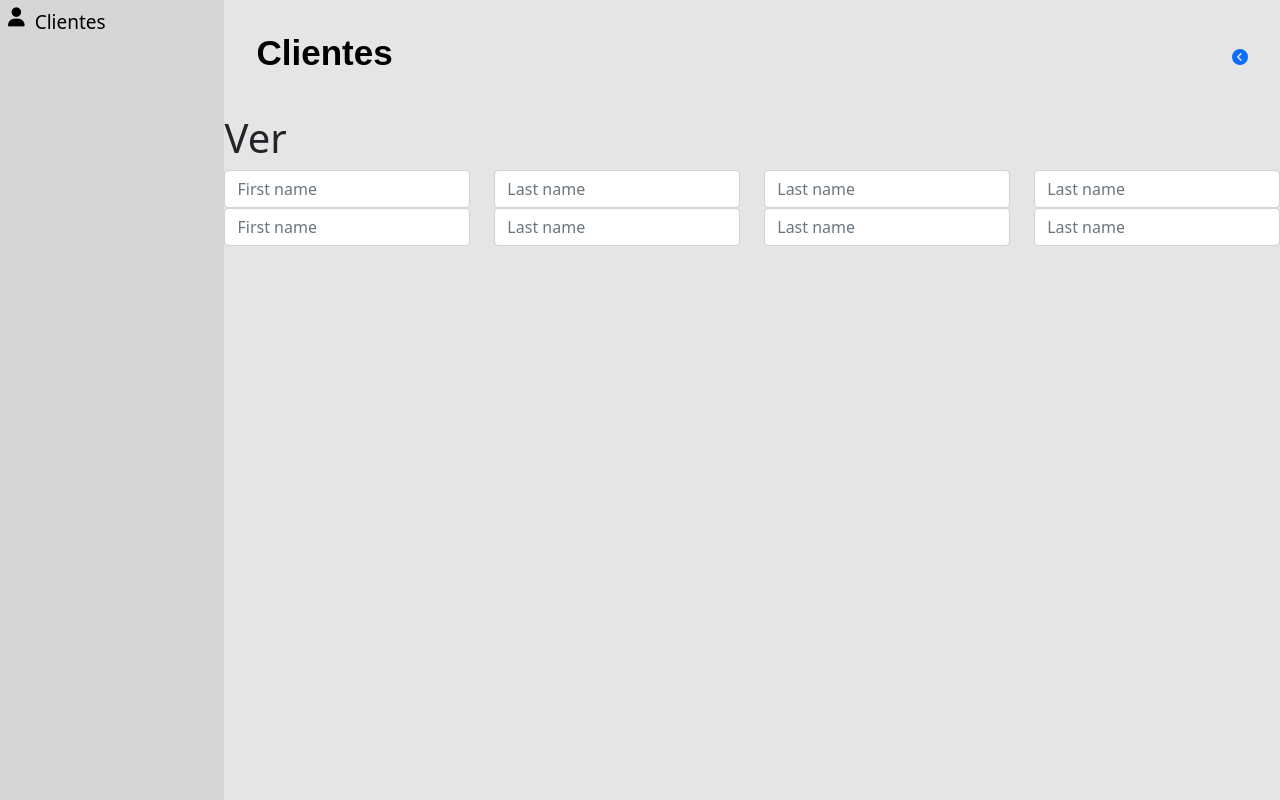
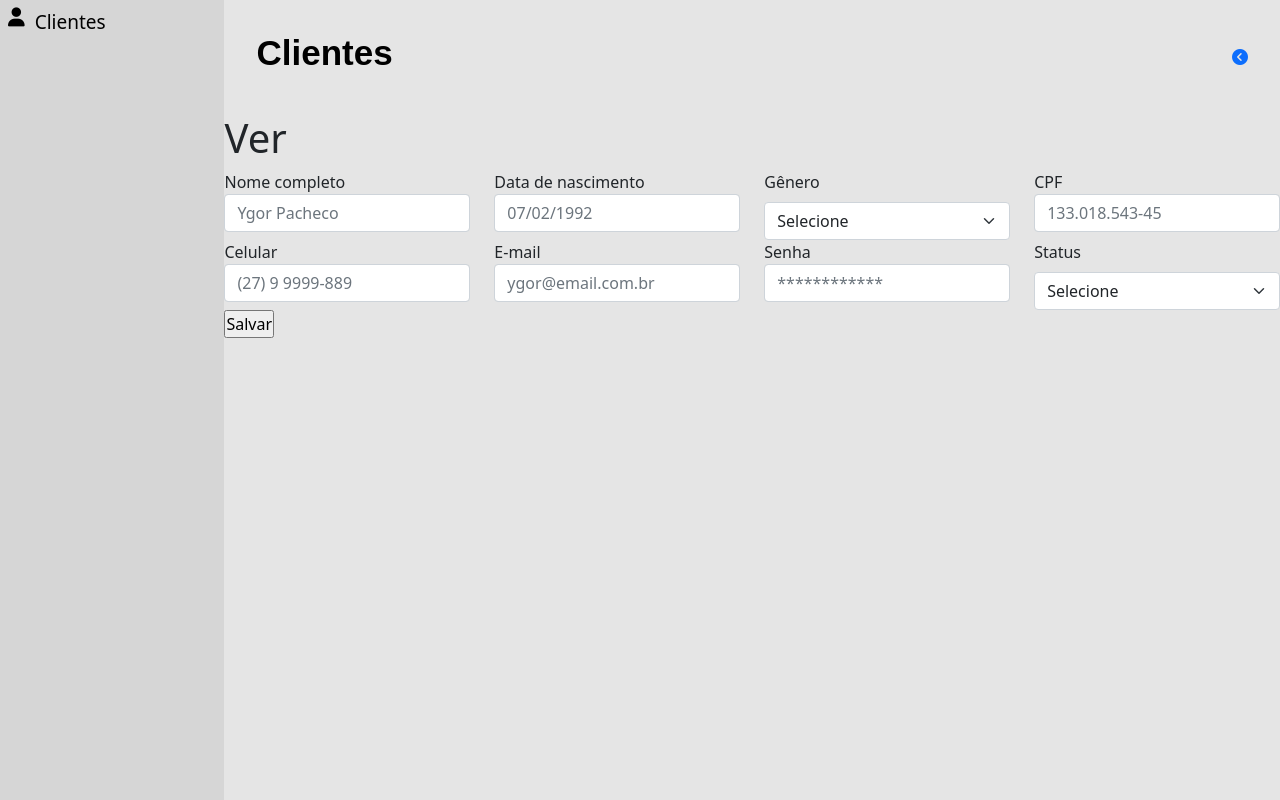
Before and after one commit to ygorp/Projeto_final_feras, a PHP site: page /pages/cad_clientes.php in a window 1280 px wide. Shown: the part 70-870 px from the top of the page. Run offline with PHP 8.4, Linux system fonts and the light colour scheme; the visitor is signed in with stand-in values (Sample User, id 1).

Commit message:
criando o formulario de cadastro de clientes

```diff
--- a/pages/cad_clientes.php
+++ b/pages/cad_clientes.php
@@ -57,33 +57,51 @@ if (!isset($_SESSION['usuario_email'])) {
                         <form action="/database/processar_cadastro_cliente.php" method="post">
                             <div class="row">
                                 <div class="col">
-                                    <input type="text" class="form-control" placeholder="First name" aria-label="First name">
+                                    <label for="nome">Nome completo</label>
+                                    <input type="text" id="nome" name="nome" class="form-control" placeholder="Ygor Pacheco" aria-label="First name">
                                 </div>
                                 <div class="col">
-                                    <input type="text" class="form-control" placeholder="Last name" aria-label="Last name">
+                                    <label for="nascimento">Data de nascimento</label>
+                                    <input type="text" id="nascimento" name="nascimento" class="form-control" placeholder="07/02/1992" aria-label="Last name">
                                 </div>
                                 <div class="col">
-                                    <input type="text" class="form-control" placeholder="Last name" aria-label="Last name">
+                                    <label for="genero" class="form-label">Gênero</label>
+                                    <select id="genero" name="genero" class="form-select">
+                                    <option selected>Selecione</option>
+                                    <option value="feminino">Feminino</option>
+                                    <option value="masculino">Masculino</option>
+                                    </select>
                                 </div>
                                 <div class="col">
-                                    <input type="text" class="form-control" placeholder="Last name" aria-label="Last name">
+                                    <label for="cpf">CPF</label>
+                                    <input type="text" id="cpf" name="cpf" class="form-control" placeholder="133.018.543-45" aria-label="Last name">
                                 </div>
                             </div>
 
                             <div class="row">
                                 <div class="col">
-                                    <input type="text" class="form-control" placeholder="First name" aria-label="First name">
+                                    <label for="celular">Celular</label>
+                                    <input type="text" id="celular" name="celular" class="form-control" placeholder="(27) 9 9999-889" aria-label="First name">
                                 </div>
                                 <div class="col">
-                                    <input type="text" class="form-control" placeholder="Last name" aria-label="Last name">
+                                    <label for="email">E-mail</label>
+                                    <input type="text" id="email" name="email" class="form-control" placeholder="ygor@email.com.br" aria-label="Last name">
                                 </div>
                                 <div class="col">
-                                    <input type="text" class="form-control" placeholder="Last name" aria-label="Last name">
+                                    <label for="senha">Senha</label>
+                                    <input type="password" id="senha" name="senha" class="form-control" placeholder="************" aria-label="Last name">
                                 </div>
                                 <div class="col">
-                                    <input type="text" class="form-control" placeholder="Last name" aria-label="Last name">
+                                <label for="status" class="form-label">Status</label>
+                                    <select id="status" name="status" class="form-select">
+                                    <option selected>Selecione</option>
+                                    <option value="ativo">Ativo</option>
+                                    <option value="inativo">Inativo</option>
+                                    </select>
                                 </div>
                             </div>
+
+                            <input type="submit" value="Salvar">
                         </form>
                     </div>
                 </div>
```
